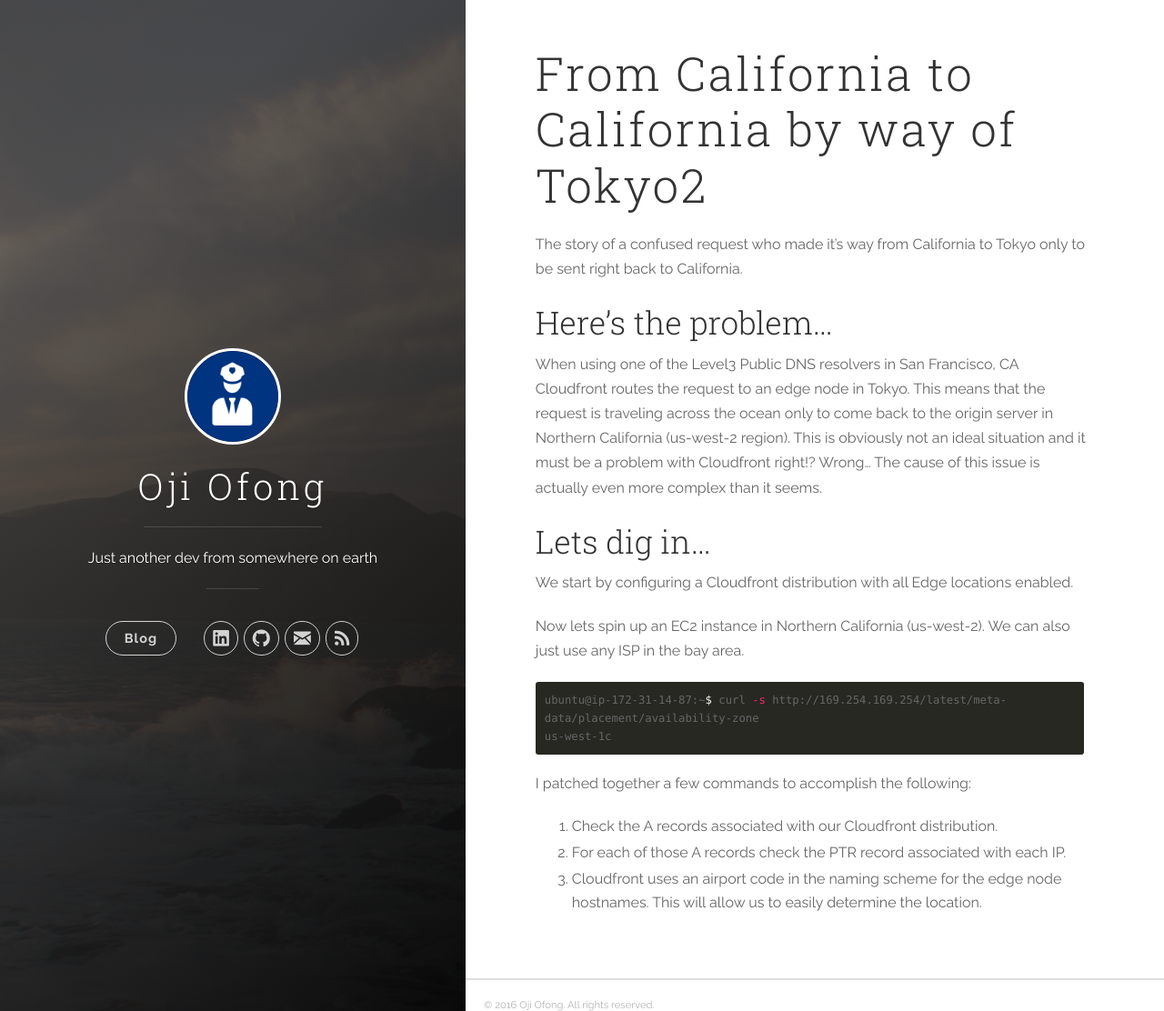
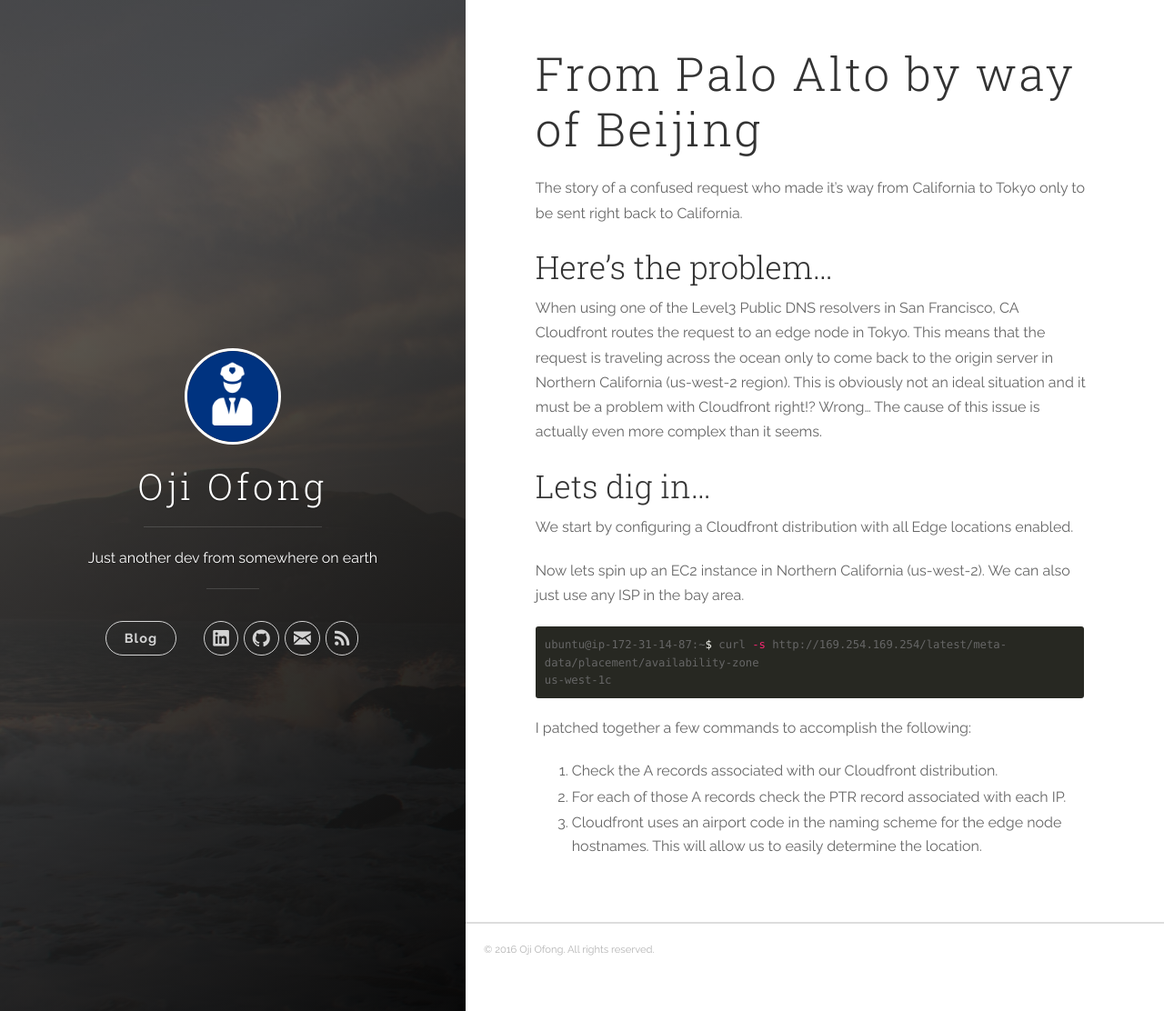
Before and after one commit to ojiofong/ojiofong.github.io, a Jekyll site: the page built from _posts/2016-03-12-from-california-to-california-by-way-of-tokyo2.md, in a window 1280 px wide and 1112 px high. Shown: the whole window at 91% size. Built offline with Jekyll 4.4.1, drawn with Linux system fonts in a browser that asks for light colours; nearby versions of some CDN libraries; part of the change alters nothing that is shown.

Commit message:
post changes

```diff
--- a/_config.yml
+++ b/_config.yml
@@ -29,6 +29,10 @@ permalink: pretty
 markdown: kramdown
 highlighter: rouge
 
+  # do not cache in development - remove in production
+sass:
+  cache: false
+
 kramdown:
   # use Github Flavored Markdown
   input: GFM
--- a/_posts/2016-03-12-from-california-to-california-by-way-of-tokyo2.md
+++ b/_posts/2016-03-12-from-california-to-california-by-way-of-tokyo2.md
@@ -1,10 +1,10 @@
 ---
 layout: page
-title:  "From California to California by way of Tokyo2"
+title:  "From Palo Alto by way of Beijing"
 date:   2016-03-12 01:00:00
 categories: [Tech]
 tags: [infrastructure]
-description: "The story of a confused request who made it's way from California to Tokyo only to be sent right back to California."
+description: "The story of a confused hiker who got lost."
 published: true
 ---
 The story of a confused request who made it's way from California to Tokyo only to be sent right back to California.
```
